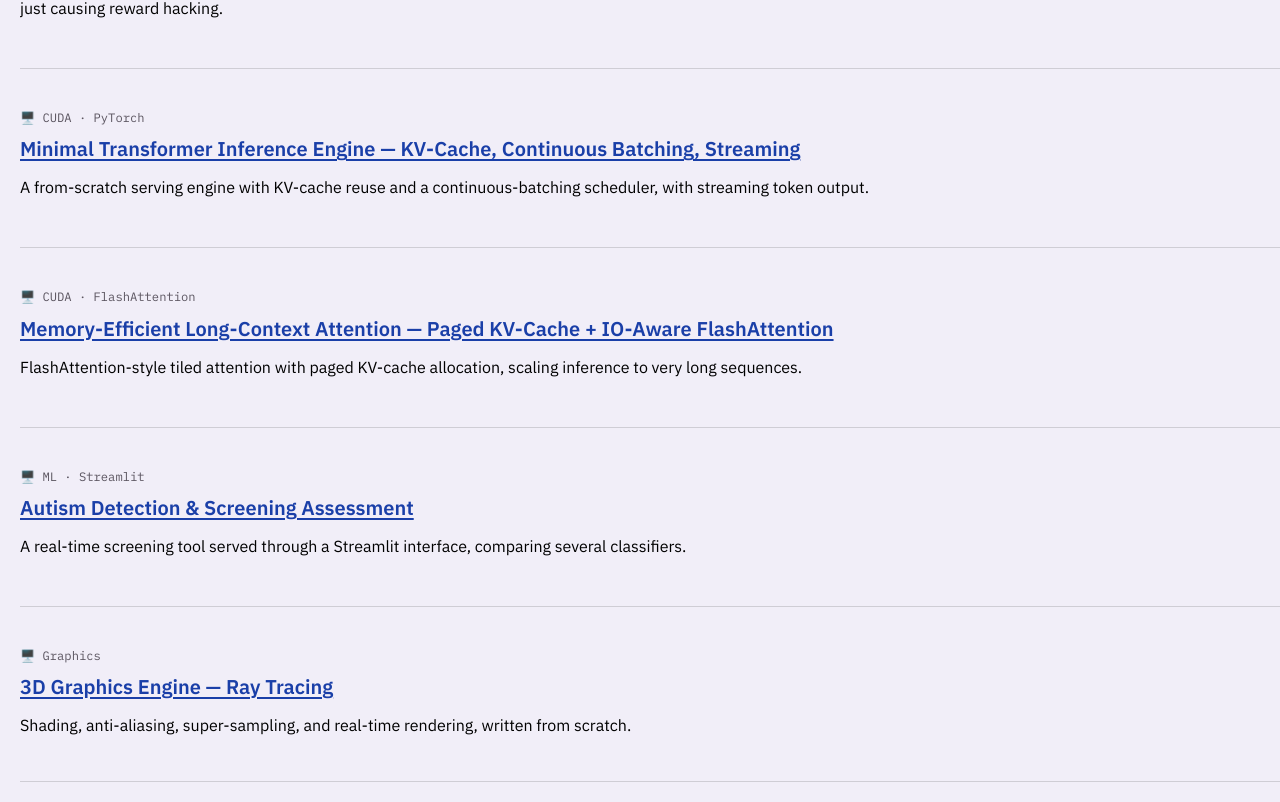
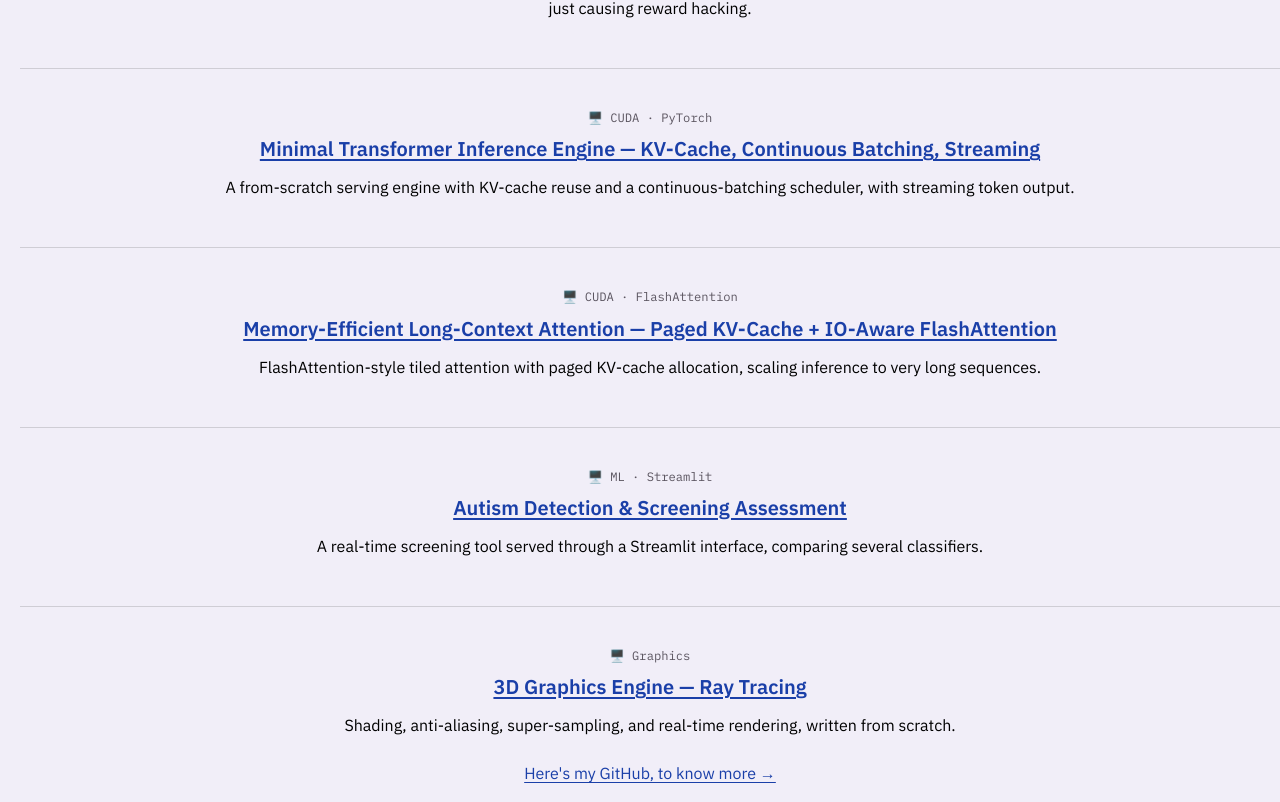
Before and after one commit to pranathi000/portfolio, a Next.js app: page / in a window 1280 px wide. Shown: the part 2818-3620 px from the top of the page. Built offline with nearby package versions, Linux system fonts and the light colour scheme; a web font is replaced by a local one.

Commit message:
Update Projects component with GitHub link and centering
Added a link to GitHub and centered the WorkList component.

```diff
--- a/components/Projects.tsx
+++ b/components/Projects.tsx
@@ -1,10 +1,15 @@
 import Section from "./Section";
 import WorkList from "./WorkList";
 import { projects } from "@/lib/data";
+import { links } from "@/lib/site";
+
 export default function Projects() {
   return (
-    <Section id="projects" title="Projects" sub="Things I've built. Each links to its code repository.">
-      <WorkList items={projects} />
+    <Section id="projects" title="Projects" sub="Things I've built. Each links to its code repository." centered>
+      <WorkList items={projects} centered />
+      <p className="mt-6">
+        <a href={links.github} target="_blank" rel="noopener">Here's my GitHub, to know more →</a>
+      </p>
     </Section>
   );
 }
```
